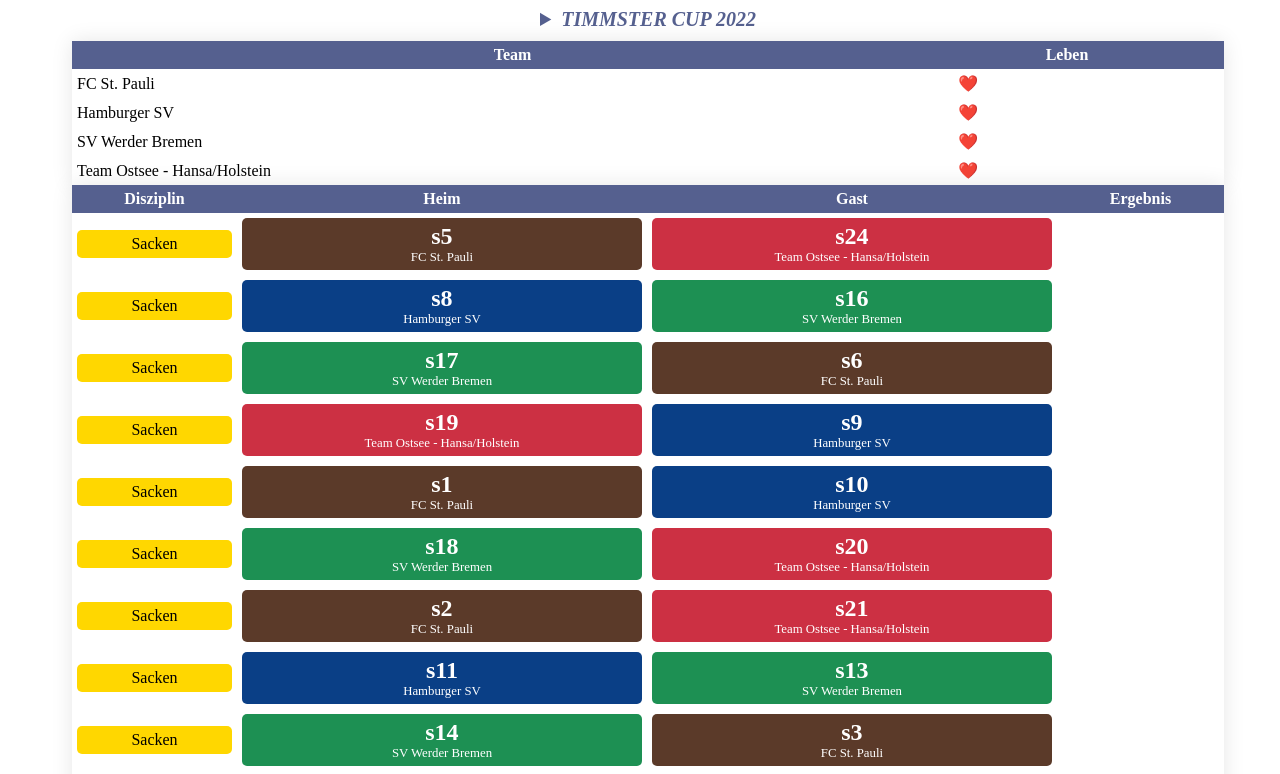
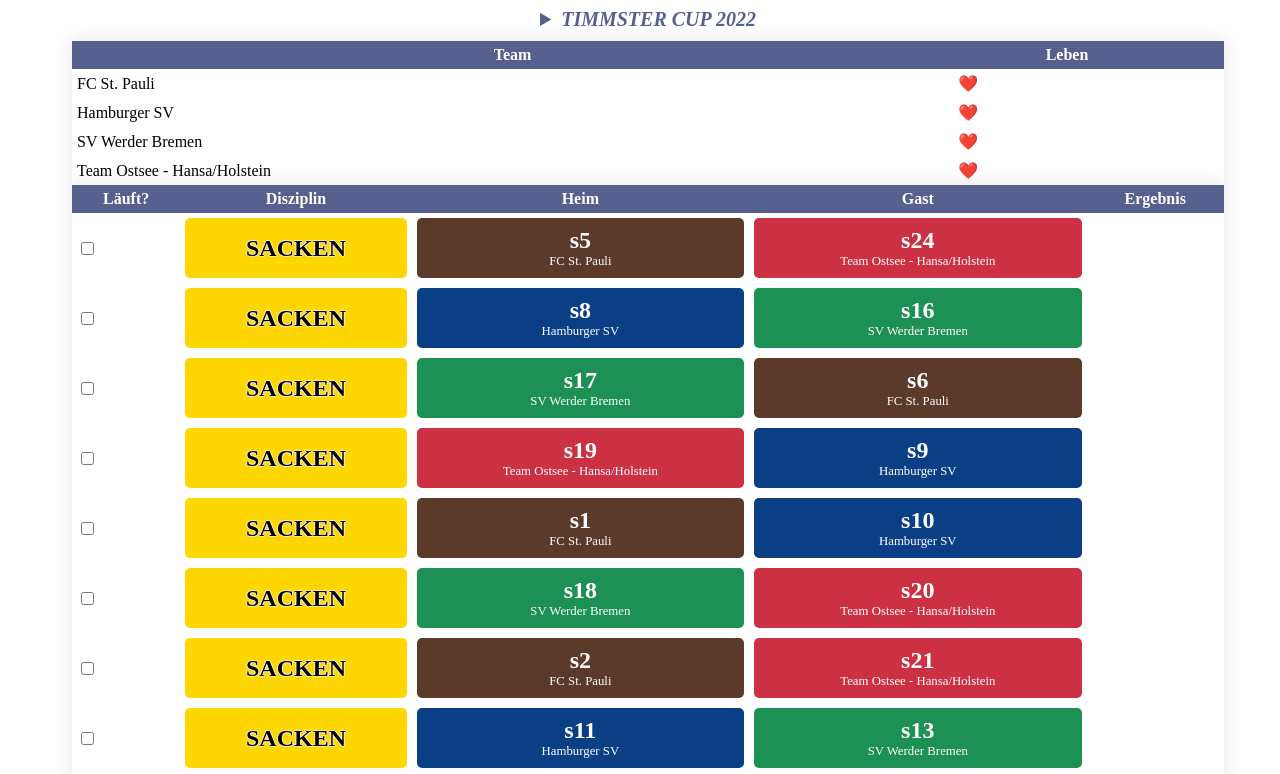
Before and after one commit to Timmster/timmster-cup, an Angular app: page /score in a window 1280 px wide. Shown: the top 774 px of the page. Built offline with nearby package versions, Linux system fonts and the light colour scheme.

Commit message:
5 files modified

```diff
--- a/src/app/model/TcMatch.ts
+++ b/src/app/model/TcMatch.ts
@@ -2,6 +2,7 @@
 import { TcPlayer } from './TcPlayer';
 
 export class TcMatch {
+  running: boolean = false;
   playerHome1: TcPlayer;
   playerAway1: TcPlayer;
   playerHome2: TcPlayer;
--- a/src/app/views/badge/badge.component.css
+++ b/src/app/views/badge/badge.component.css
@@ -5,6 +5,8 @@
   border-radius: 5px;
   align-items: center;
   text-align: center;
+  justify-content: center;
+  min-height: 50px;
 }
 
 .team {
@@ -14,6 +16,17 @@
 .player {
   font-size: 1.5rem;
   font-weight: bold;
+}
+
+.sport {
+  font-size: 1.5rem;
+  color: black;
+  font-weight: bold;
+  text-transform: uppercase;
+  text-shadow: #fff 0px 0px 1px, #fff 0px 0px 1px, #fff 0px 0px 1px,
+    #fff 0px 0px 1px, #fff 0px 0px 1px, #fff 0px 0px 1px, #fff 0px 0px 1px,
+    #fff 0px 0px 1px, #fff 0px 0px 1px;
+  -webkit-font-smoothing: antialiased;
 }
 
 .sport0 {
--- a/src/app/views/badge/badge.component.html
+++ b/src/app/views/badge/badge.component.html
@@ -10,6 +10,6 @@
   <div class="team">{{ team.name }}</div>
 </div>
 
-<div *ngIf="game != undefined" class="badge" [ngClass]="'sport' + game">
+<div *ngIf="game != undefined" class="badge sport" [ngClass]="'sport' + game">
   {{ gameTitle() }}
 </div>
--- a/src/app/views/score/score.component.html
+++ b/src/app/views/score/score.component.html
@@ -12,13 +12,15 @@
 
 <table>
   <tr>
+    <th>Läuft?</th>
     <th>Disziplin</th>
     <th>Heim</th>
     <th>Gast</th>
     <th>Ergebnis</th>
   </tr>
 
-  <tr *ngFor="let match of getMatches()">
+  <tr *ngFor="let match of getMatches(false)">
+    <td><input type="checkbox" [(ngModel)]="match.running" /></td>
     <td><app-badge [game]="match.game"></app-badge></td>
     <td>
       <app-badge
--- a/src/app/views/score/score.component.ts
+++ b/src/app/views/score/score.component.ts
@@ -16,7 +16,7 @@
     return DATA.teams;
   }
 
-  getMatches() {
-    return DATA.matches;
+  getMatches(runningFilter: boolean) {
+    return DATA.matches.filter((m) => m.running == runningFilter);
   }
 }
```
